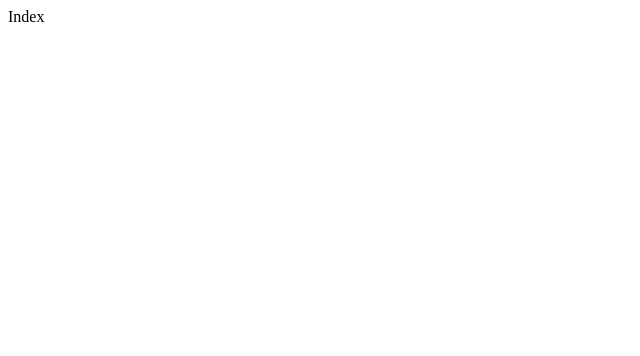
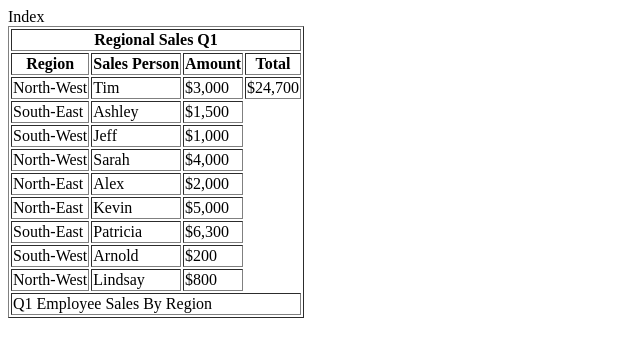
Before and after one commit to rainerperry/rainerperry.github.io, a plain HTML site: page Index.html in a window 1280 px wide. Shown: the whole page, without its empty margins (0-640 px from the left). Drawn offline with Linux system fonts and the light colour scheme.

Commit message:
raw version of webpage

```diff
--- a/Index.html
+++ b/Index.html
@@ -1 +1,79 @@
 Index
+<!DOCTYPE html>
+<html lang="en">
+
+<head>
+  <meta charset="UTF-8">
+  <title>Regional Sales Q1</title>
+</head>
+
+<body>
+  <table border="1">
+    <thead>
+      <tr>
+        <th colspan="4">Regional Sales Q1</th>
+      </tr>
+      <tr>
+        <th>Region</th>
+        <th>Sales Person</th>
+        <th>Amount</th>
+        <th>Total</th>
+      </tr>
+    </thead>
+    <tbody>
+      <tr>
+        <td>North-West</td>
+        <td>Tim</td>
+        <td>$3,000</td>
+        <td>$24,700</td>
+      </tr>
+      <tr>
+        <td>South-East</td>
+        <td>Ashley</td>
+        <td>$1,500</td>
+      </tr>
+      <tr>
+        <td>South-West</td>
+        <td>Jeff</td>
+        <td>$1,000</td>
+      </tr>
+      <tr>
+        <td>North-West</td>
+        <td>Sarah</td>
+        <td>$4,000</td>
+      </tr>
+      <tr>
+        <td>North-East</td>
+        <td>Alex</td>
+        <td>$2,000</td>
+      </tr>
+      <tr>
+        <td>North-East</td>
+        <td>Kevin</td>
+        <td>$5,000</td>
+      </tr>
+      <tr>
+        <td>South-East</td>
+        <td>Patricia</td>
+        <td>$6,300</td>
+      </tr>
+      <tr>
+        <td>South-West</td>
+        <td>Arnold</td>
+        <td>$200</td>
+      </tr>
+      <tr>
+        <td>North-West</td>
+        <td>Lindsay</td>
+        <td>$800</td>
+      </tr>
+    </tbody>
+    <tfoot>
+      <tr>
+        <td colspan="4">Q1 Employee Sales By Region</td>
+      </tr>
+    </tfoot>
+  </table>
+</body>
+
+</html>
```
Also changed, not shown: 1 other file.
